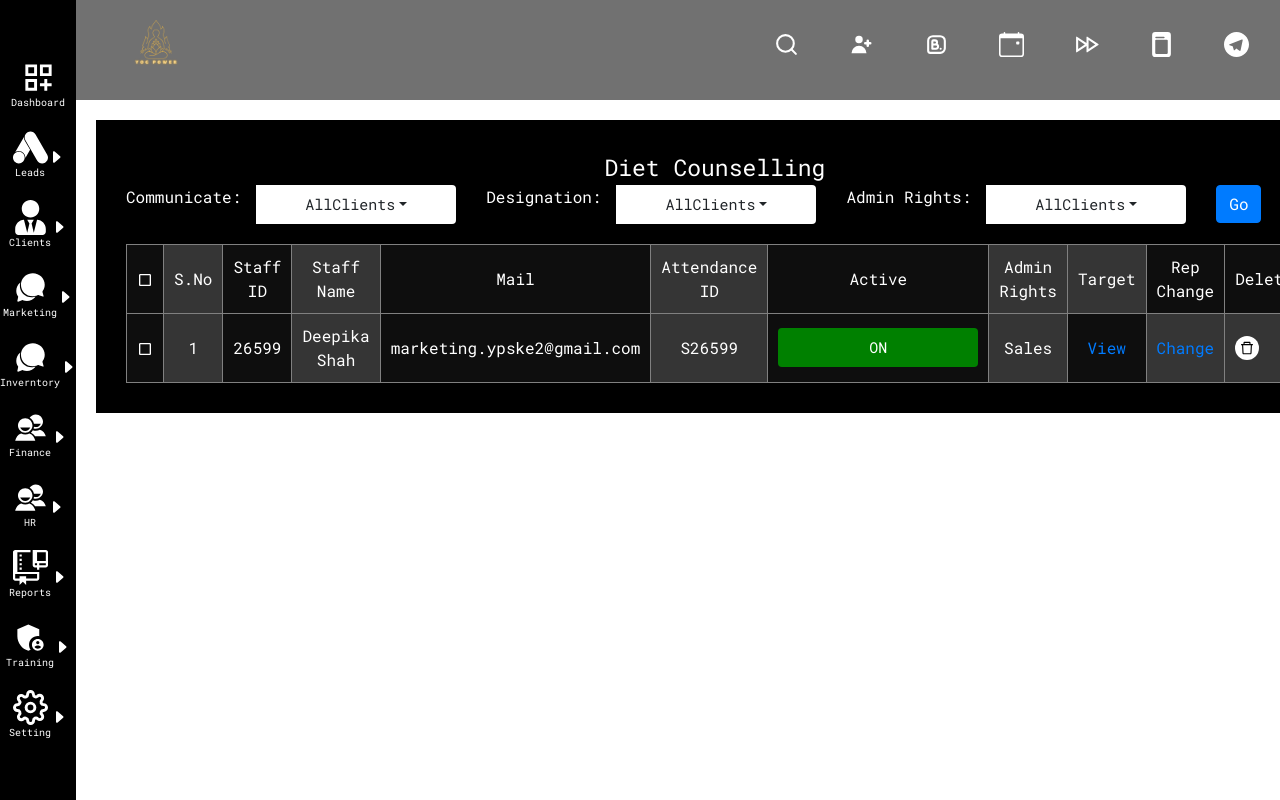
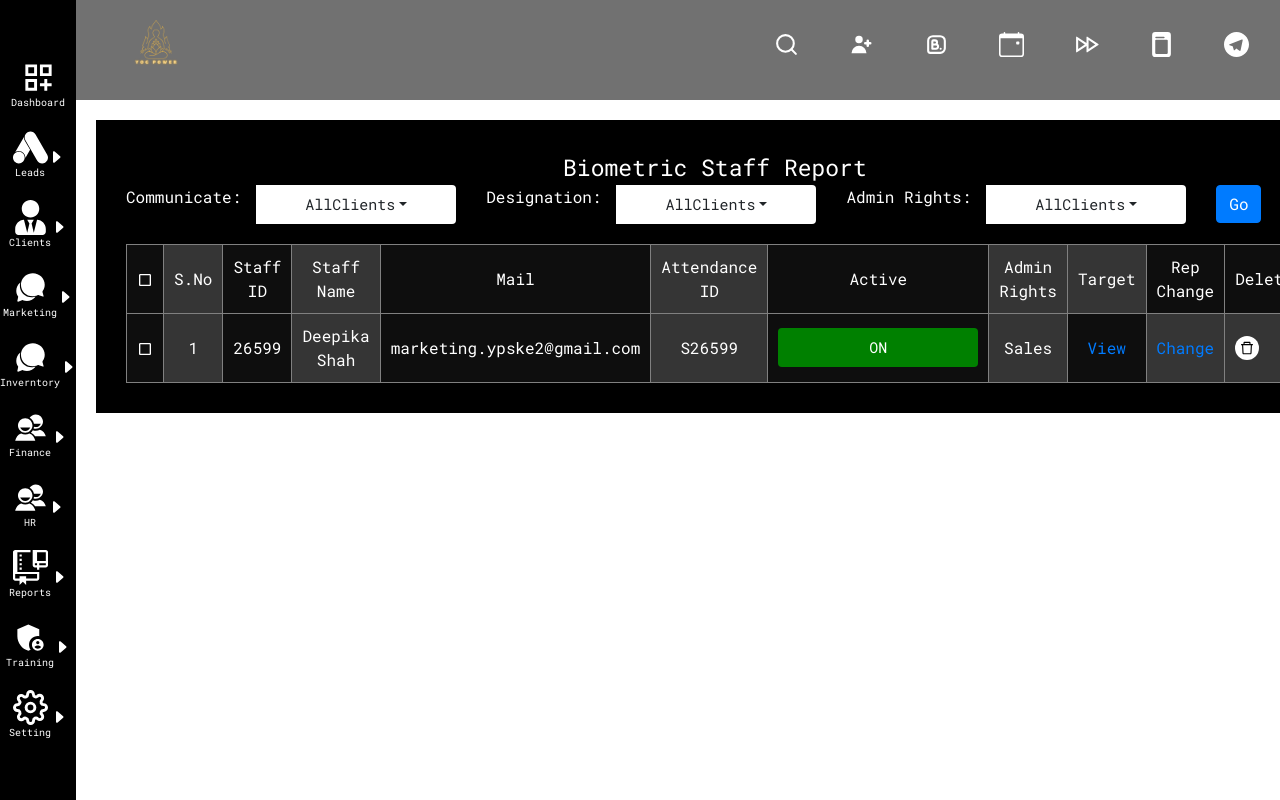
Before and after one commit to surajgupta64/task, a React (Create React App) app: page /manageStaff/HR in a window 1280 px wide. Shown: the top 800 px of the page. Built offline with nearby package versions, Linux system fonts and the light colour scheme; a web font is replaced by a local one.

Commit message:
first commit

```diff
--- a/src/components/HR/ManageStaff.jsx
+++ b/src/components/HR/ManageStaff.jsx
@@ -29,7 +29,8 @@ const ManageStaff = () => {
 
         <div className="dbox-10">
           <div>
-          <div className="text-center" style={{ fontSize: "23px" }}>Diet Counselling</div>
+          <div className="text-center" style={{ fontSize: "23px" }}>
+Biometric Staff Report</div>
           <div className="d-flex justify-content-between">
             <div className="d-flex" style={{ gap: "30px" }}>
 
```
